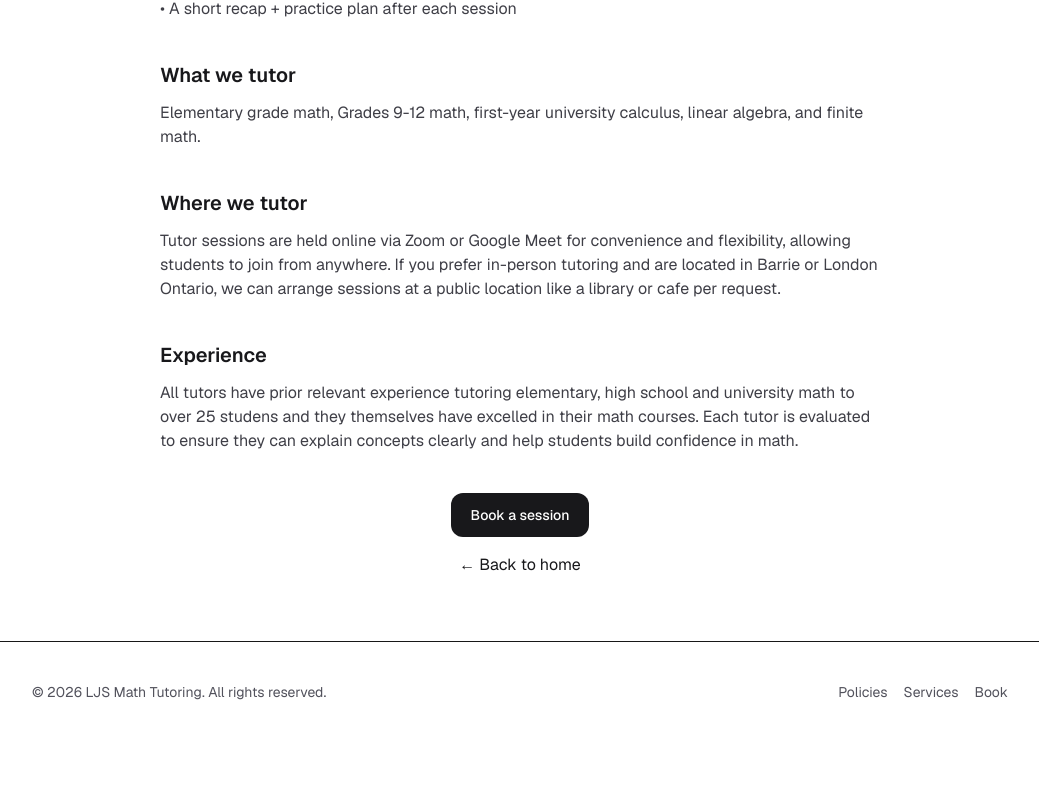
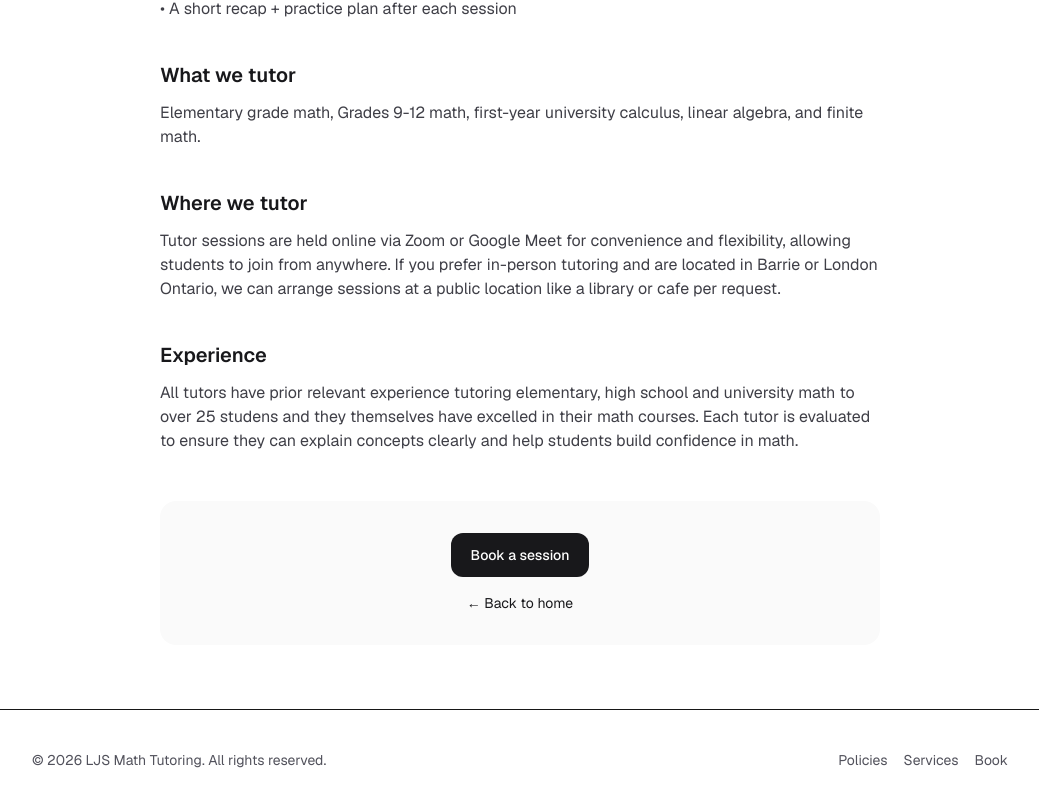
Before and after one commit to FMF13/ljs-math-tutoring, a Next.js app: page /about in a window 1280 px wide. Shown: the part 428-1234 px from the top of the page, without its empty margins (120-1159 px from the left). Before the commit the page ends 1170 px from the top, so only its background shows below. Built offline with nearby package versions, Linux system fonts and the light colour scheme.

Commit message:
Changes added

```diff
--- a/src/app/about/page.tsx
+++ b/src/app/about/page.tsx
@@ -33,7 +33,8 @@ export default function AboutPage() {
           All tutors have prior relevant experience tutoring elementary, high school and university math to over 25 studens and they themselves have excelled in their math courses.  Each tutor is evaluated to ensure they can explain concepts clearly and help students build confidence in math.
         </p>
 
-        <div className="mt-10 flex flex-col items-center gap-4 text-center">
+        <section className="mt-12 rounded-2xl bg-zinc-50 p-8">
+          <div className="flex flex-col items-center gap-4">
             <Link
               href="/book"
               className="w-fit rounded-xl bg-zinc-900 px-5 py-3 text-sm font-medium text-white hover:bg-zinc-800"
@@ -41,10 +42,11 @@ export default function AboutPage() {
               Book a session
             </Link>
 
-          <Link href="/" className="inline-block hover:underline">
+            <Link href="/" className="text-sm hover:underline">
               ← Back to home
             </Link>
           </div>
+        </section>
       </div>
     </main>
   );
```
Lines whose indentation alone changed are shown as unchanged.
